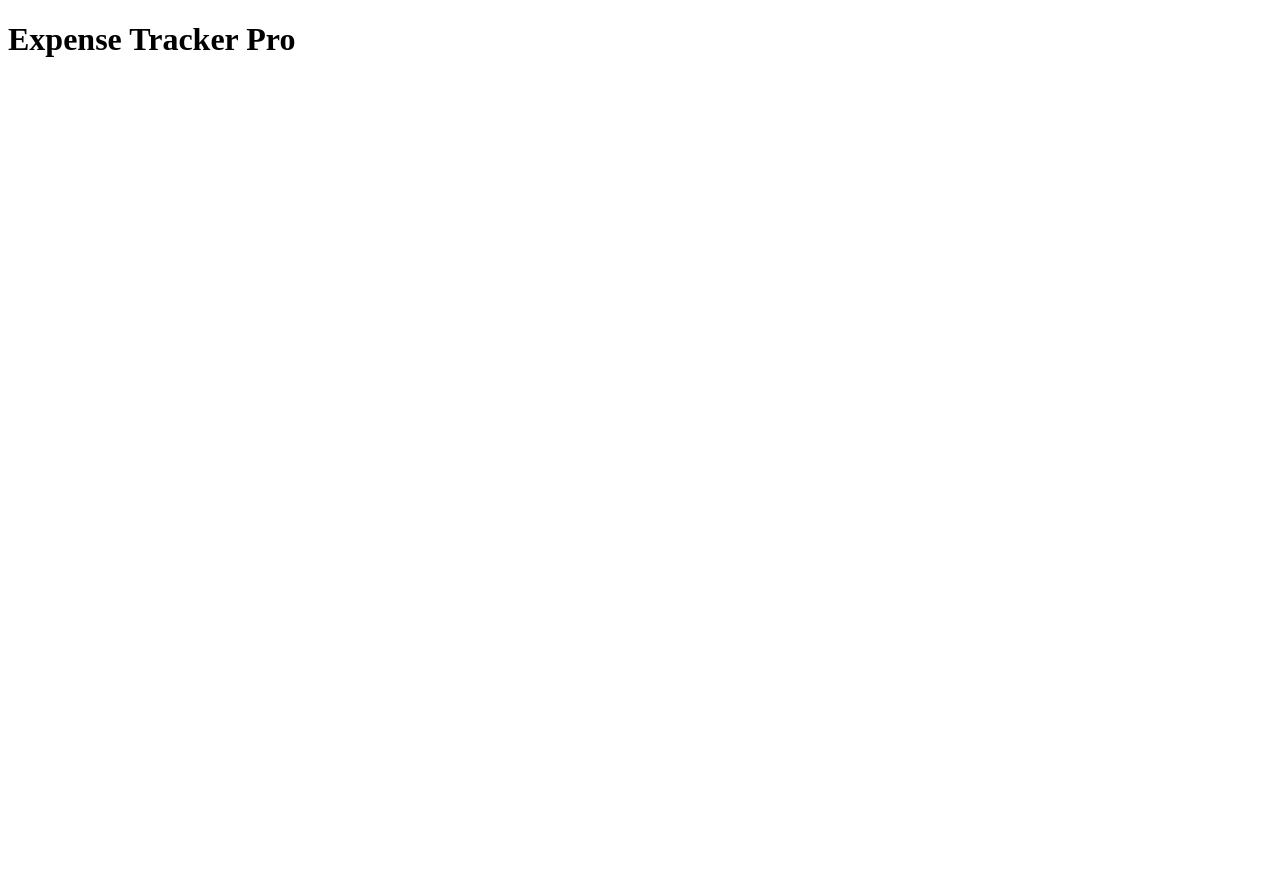
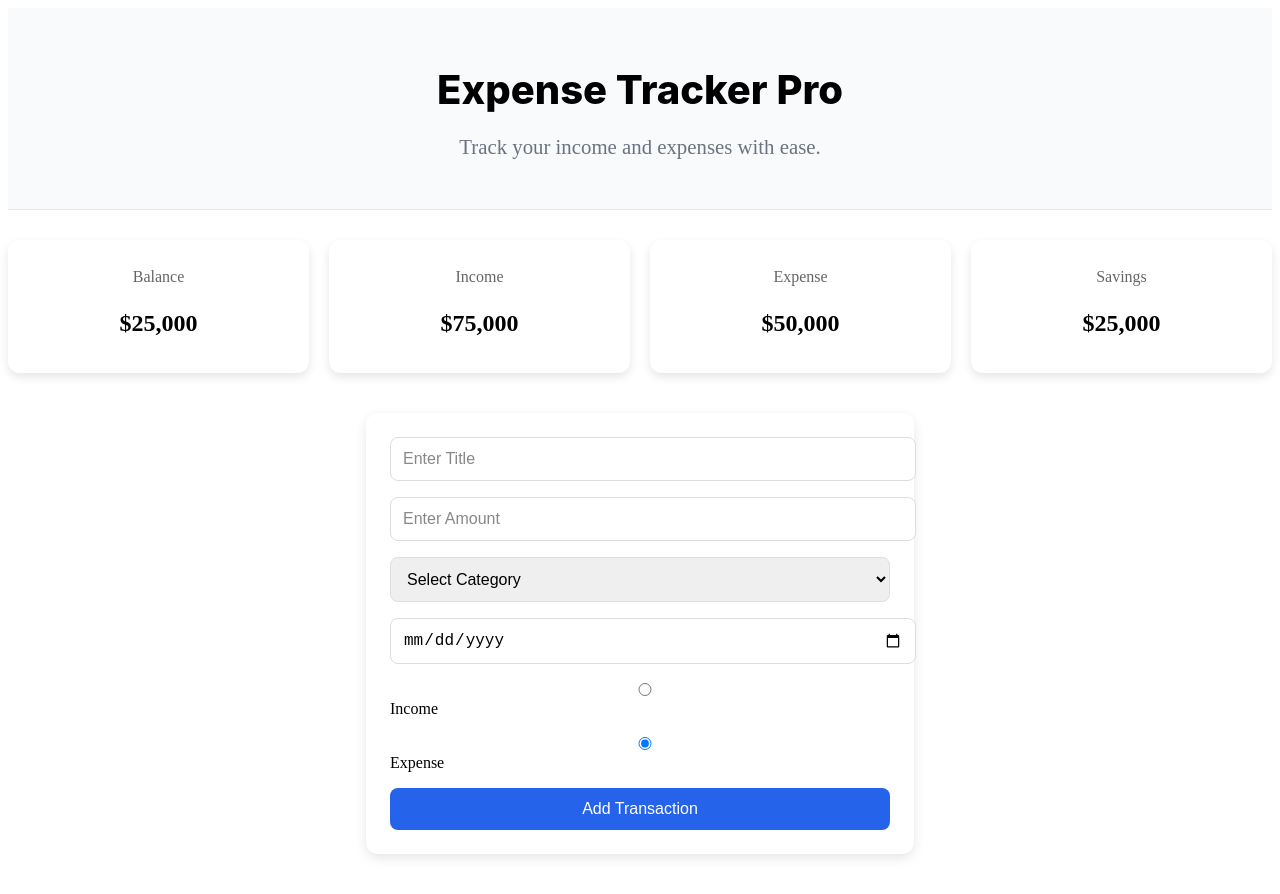
Before and after one commit to chetanchauhan715/expense-tracker-pro, a React (Vite) app: page / in a window 1280 px wide. Before the commit the page ends 800 px from the top, so only its background shows below. Built offline with nearby package versions, Linux system fonts and the light colour scheme.

Commit message:
feat:add delete transaction function

```diff
--- a/src/App.jsx
+++ b/src/App.jsx
@@ -1,9 +1,59 @@
 import { useState } from 'react'
-
+import Header from './components/Header/Header';
+import Dashboard from './components/Dashboard/Dashboard';
+import StatsCard from './components/Dashboard/StatsCard';
+import TransactionForm from './components/TransactionForm/TransactionForm';
+import TransactionList from './components/TransactionList/TransactionList';
 
 function App() {
 
-  return <h1>Expense Tracker Pro</h1>;
+  const [transactions , setTransactions] = useState([]);
+
+  function addTransaction(newTransaction){
+
+    const transaction = {
+      ...newTransaction ,
+      id:Date.now()
+    } ;
+
+   setTransactions( (prev)=>[
+    ...prev , transaction
+   ]);
+  }
+
+  function delelteTransaction(id){
+   const updatedTrasactions =  transactions.filter( (transaction)=> (
+      transaction.id !== id
+    ))
+
+    setTransactions(updatedTrasactions);
+  }
+
+  return (
+
+    <div>
+
+    <Header/>
+
+    <Dashboard transactions={transactions}/>
+
+
+<div>
+    <TransactionForm
+    onAddTransaction ={addTransaction}
+    />
+
+
+</div>
+
+<TransactionList transactions={transactions}
+                onDeleteTransaction={delelteTransaction}
+/>
+
+
+
+    </div>
+  ) ;
 }
 
 export default App;
```
